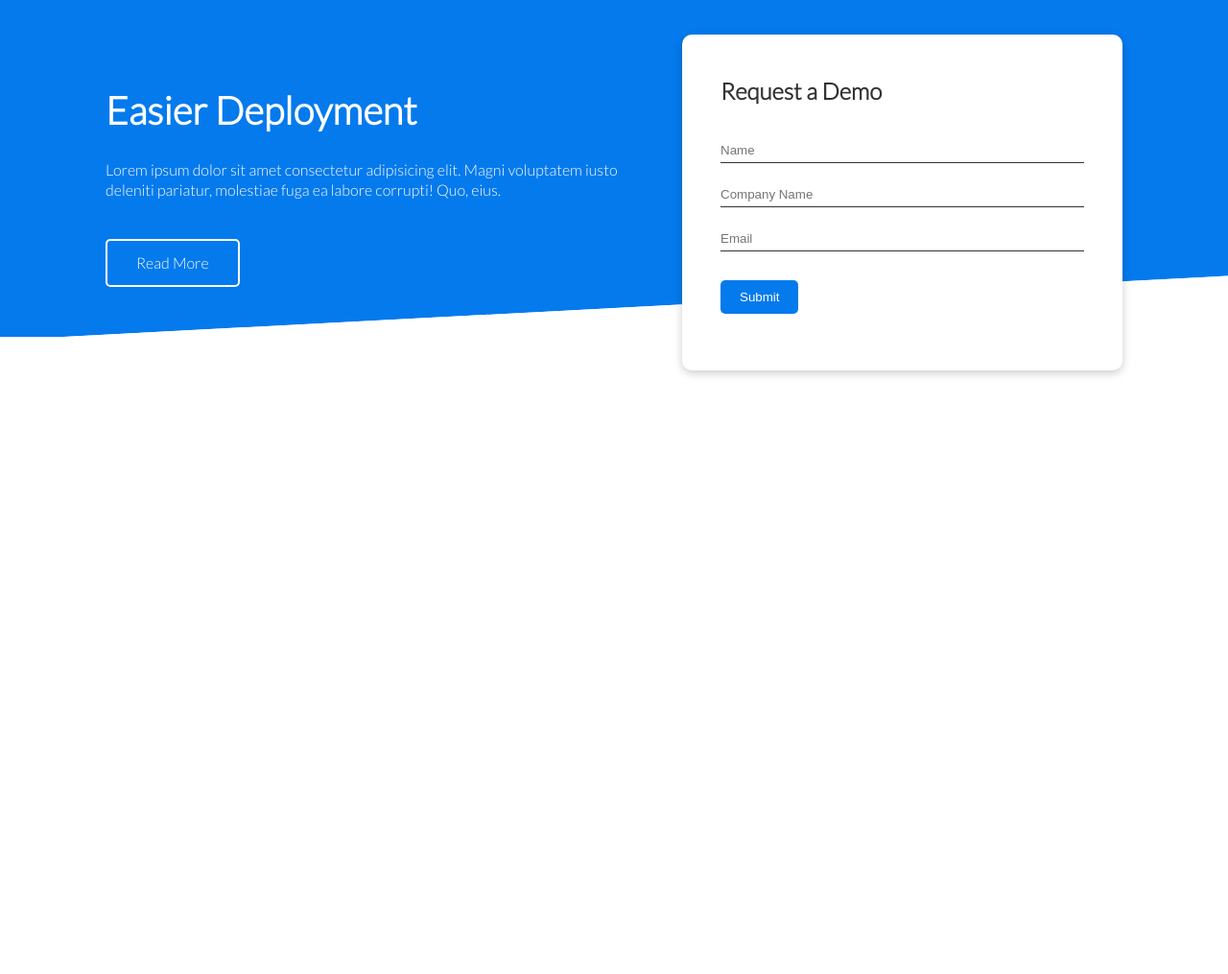
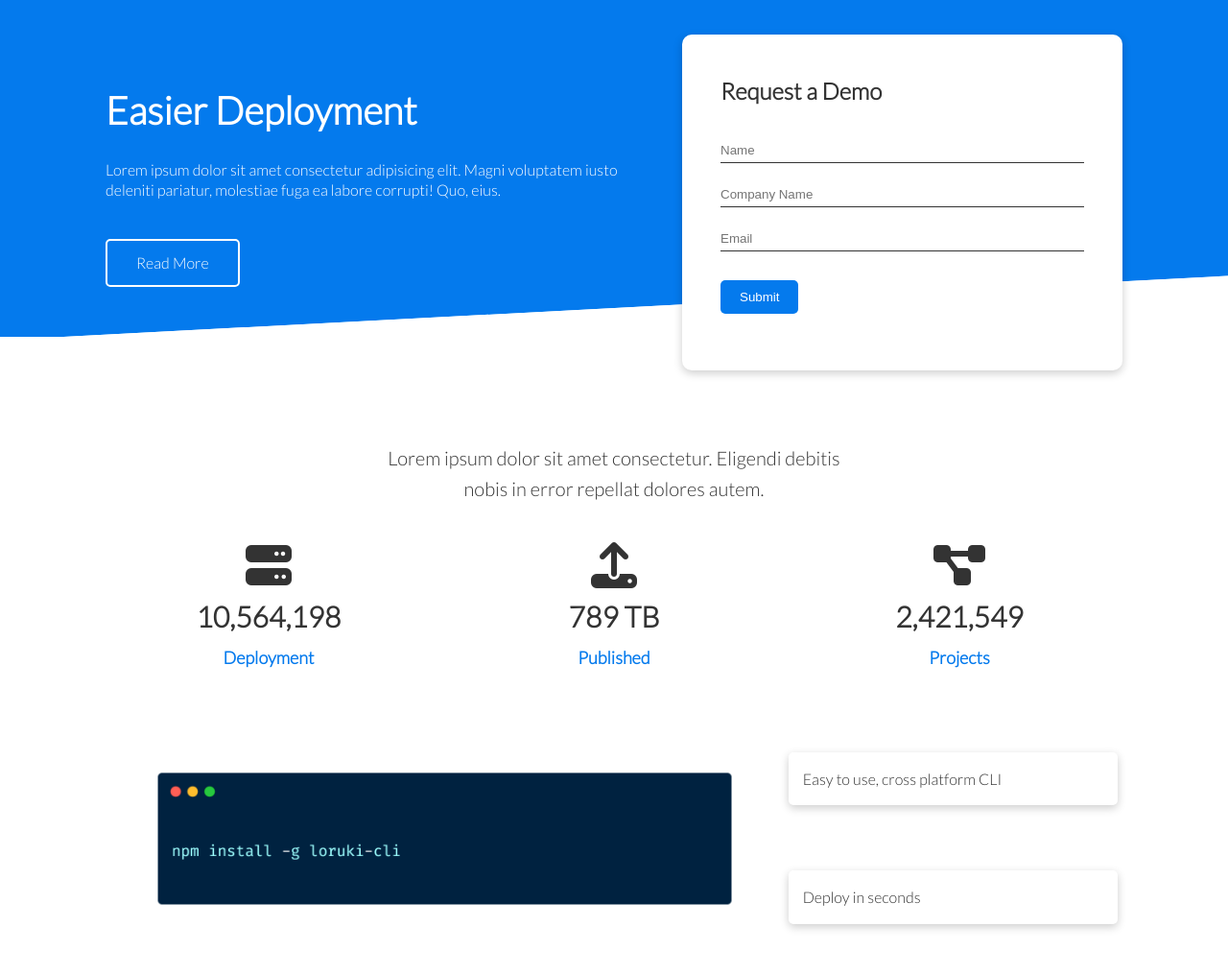
Before and after one commit to woolajohnson/Blueroki-Responsive-Website, a plain HTML site: page index.html in a window 1280 px wide. Shown: the part 119-1134 px from the top of the page at 96% size. Before the commit the page ends 800 px from the top, so only its background shows below. Drawn offline with Linux system fonts and the light colour scheme.

Commit message:
done stats and cli section

```diff
--- /dev/null
+++ b/assets/_cli.scss
@@ -0,0 +1,26 @@
+.cli {
+
+    .container {
+        max-width: 1090px;
+        margin: 20px auto;
+        padding: 20px;
+        gap: 10px;
+        width: 100%;
+        display: grid;
+        grid-template-columns: repeat(3, 1fr);
+        grid-template-rows: repeat(2, 1fr);
+        justify-content: center;
+        align-items: center;
+        img {
+            width: 100%;
+            grid-column: 1 / span 2;
+            grid-row: 1 / span 2;
+        }
+
+        p {
+            padding: 15px;
+            box-shadow: 0 3px 10px rgba(0,0,0,0.2);
+            border-radius: 5px;
+        }
+    }
+}
--- /dev/null
+++ b/assets/_stats.scss
@@ -0,0 +1,40 @@
+.stats {
+    margin-top: 100px;
+    width: 100%;
+    .container {
+        width: 100%;
+        max-width: 1100px;
+        margin: 0 auto;
+        padding-top: 10px;
+        .stats-text {
+            max-width: 500px;
+            text-align: center;
+            margin: 0 auto;
+            p {
+                font-size: 20px;
+            }
+        }
+        .stats-icon {
+            margin-top: 30px;
+            padding: 10px;
+            text-align: center;
+            display: grid;
+            grid-template-columns: repeat(3, 1fr);
+            .stats-box {
+                cursor: pointer;
+                h3 {
+                    font-size: 30px;
+                }
+                p {
+                    font-size: 18px;
+                    font-weight: bold;
+                    color: $primaryColor;
+                }
+
+            }
+            .stats-box > *{
+                padding-bottom: 5px;
+            }
+        }
+    }
+}
--- a/assets/style.scss
+++ b/assets/style.scss
@@ -11,6 +11,7 @@ $darkColor: #333;
 html {
     font-family: 'Lato', sans-serif;
     line-height: 1.6;
+    color: $darkColor;
 }
 
 a {
@@ -24,3 +25,5 @@ li {
 
 @import "./header";
 @import "./showcase";
+@import "./stats";
+@import "./cli";
--- a/index.html
+++ b/index.html
@@ -10,6 +10,8 @@
     <link rel="preconnect" href="https://fonts.googleapis.com">
     <link rel="preconnect" href="https://fonts.gstatic.com" crossorigin>
     <link href="https://fonts.googleapis.com/css2?family=Lato:wght@300&display=swap" rel="stylesheet">
+    <!-- fontawesome cdn -->
+    <link rel="stylesheet" href="https://cdnjs.cloudflare.com/ajax/libs/font-awesome/6.2.0/css/all.min.css" integrity="sha512-xh6O/CkQoPOWDdYTDqeRdPCVd1SpvCA9XXcUnZS2FmJNp1coAFzvtCN9BmamE+4aHK8yyUHUSCcJHgXloTyT2A==" crossorigin="anonymous" referrerpolicy="no-referrer" />
 </head>
 <body>
 
@@ -48,6 +50,41 @@
 
 </section>
 
+<!-- stats -->
+<section class="stats">
+    <div class="container">
+        <div class="stats-text">
+            <p>Lorem ipsum dolor sit amet consectetur. Eligendi debitis nobis in error repellat dolores autem.</p>
+        </div>
+        <div class="stats-icon">
+            <div class="stats-box">
+                <i class="fa-solid fa-server fa-3x"></i>
+                <h3>10,564,198</h3>
+                <p>Deployment</p>
+            </div>
+            <div class="stats-box">
+                <i class="fa-solid fa-upload fa-3x"></i>
+                <h3>789 TB</h3>
+                <p>Published</p>
+            </div>
+            <div class="stats-box">
+                <i class="fa-solid fa-diagram-project fa-3x"></i>
+                <h3>2,421,549</h3>
+                <p>Projects</p>
+            </div>
+        </div>
+    </div>
+</section>
+
+<!-- CLI -->
+<section class="cli">
+    <div class="container">
+        <img src="./images/cli.png" alt="">
+        <p>Easy to use, cross platform CLI</p>
+        <p>Deploy in seconds</p>
+    </div>
+</section>
+
 
 </body>
 </html>
```
Also changed, not shown: assets/style.css, 1 other file.
